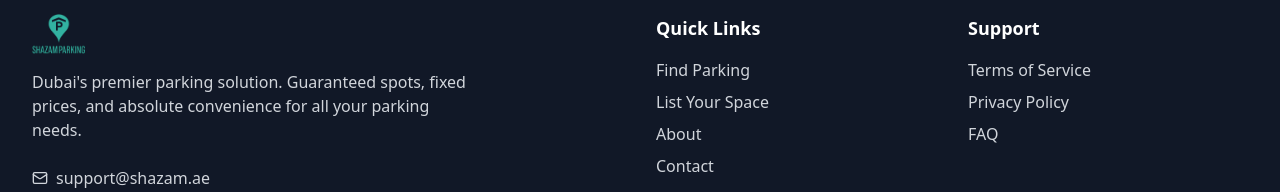
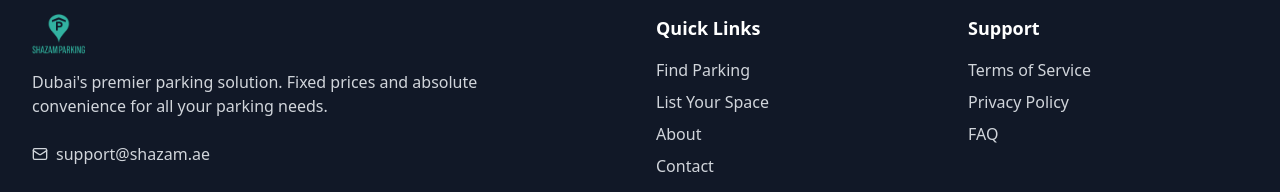
Before and after one commit to digisurf777/park-city-dubai, a React (Vite) app: page /zones/difc in a window 1280 px wide. Shown: the part 2478-2670 px from the top of the page. Built offline with nearby package versions, Linux system fonts and the light colour scheme; no server answers; the database is empty.

Commit message:
Remove "guaranteed" from the website.

```diff
--- a/src/components/Footer.tsx
+++ b/src/components/Footer.tsx
@@ -10,7 +10,7 @@ const Footer = () => {
               <img src="/lovable-uploads/57b00db0-50ff-4536-a807-ccabcb57b49c.png" alt="Shazam Parking" className="h-10 w-auto" />
             </div>
             <p className="text-gray-300 mb-6 max-w-md">
-              Dubai's premier parking solution. Guaranteed spots, fixed prices, and absolute convenience for all your parking needs.
+              Dubai's premier parking solution. Fixed prices and absolute convenience for all your parking needs.
             </p>
             <div className="flex space-x-4">
               <div className="flex items-center text-gray-300">
--- a/src/components/LavableFooter.tsx
+++ b/src/components/LavableFooter.tsx
@@ -17,7 +17,7 @@ const LavableFooter = () => {
               <span className="text-2xl font-bold">Lavable</span>
             </div>
             <p className="text-gray-300 mb-6 max-w-md">
-              Dubai's premier parking solution. Guaranteed spots, fixed prices, and absolute convenience for all your parking needs.
+              Dubai's premier parking solution. Fixed prices and absolute convenience for all your parking needs.
             </p>
             <div className="flex flex-col space-y-2 mb-6">
               <div className="flex items-center text-gray-300">
--- a/src/components/ParkingBookingModal.tsx
+++ b/src/components/ParkingBookingModal.tsx
@@ -218,7 +218,9 @@ export const ParkingBookingModal = ({
               {parkingSpot.description && <p className="text-sm text-muted-foreground mb-4">{parkingSpot.description}</p>}
 
               {parkingSpot.specs && parkingSpot.specs.length > 0 && <div className="flex flex-wrap gap-2">
-                  {parkingSpot.specs.map((spec, index) => {})}
+                  {parkingSpot.specs.map((spec, index) => (
+                    <Badge key={index} variant="secondary" className="text-xs">{spec}</Badge>
+                  ))}
                 </div>}
 
               {/* Benefits Section */}
--- a/src/pages/Index.tsx
+++ b/src/pages/Index.tsx
@@ -283,7 +283,7 @@ const Index = () => {
               {
                 icon: Car,
                 title: "Park & Relax",
-                description: "Arrive at your destination with guaranteed parking"
+                description: "Arrive at your destination with parking available"
               }
             ].map((step, index) => (
               <motion.div
--- a/src/pages/LavableHome.tsx
+++ b/src/pages/LavableHome.tsx
@@ -17,7 +17,7 @@ const LavableHome = () => {
               Welcome to <span className="text-primary">Lavable</span>
             </h1>
             <p className="text-xl text-muted-foreground max-w-3xl mx-auto mb-8">
-              Dubai's premier parking solution. Guaranteed spots, fixed prices, and absolute convenience for all your parking needs.
+              Dubai's premier parking solution. Fixed prices and absolute convenience for all your parking needs.
             </p>
             <div className="flex flex-col sm:flex-row gap-4 justify-center">
               <Button size="lg" asChild>
--- a/src/pages/RentOutYourSpace.tsx
+++ b/src/pages/RentOutYourSpace.tsx
@@ -269,7 +269,7 @@ const RentOutYourSpace = () => {
                 </li>
                 <li className="flex items-center">
                   <CheckCircle className="h-6 w-6 text-primary mr-3" />
-                  Guaranteed monthly tenants
+                  Monthly tenants available
                 </li>
                 <li className="flex items-center">
                   <CheckCircle className="h-6 w-6 text-primary mr-3" />
--- a/src/scripts/insertBlogPosts.ts
+++ b/src/scripts/insertBlogPosts.ts
@@ -145,7 +145,7 @@ const blogPostsData = [
 
         <p class="mb-6 leading-relaxed">Owning a car gives you ultimate flexibility. You control your schedule, can stop for that perfect karak break, and avoid crowded public transport. But the real costs add up: fuel, Salik tolls, maintenance, and of course parking.</p>
 
-        <p class="mb-6 leading-relaxed"><strong>The parking challenge:</strong> Finding a guaranteed spot in areas like Marina, DIFC, or Downtown can be a daily headache.</p>
+        <p class="mb-6 leading-relaxed"><strong>The parking challenge:</strong> Finding a spot in areas like Marina, DIFC, or Downtown can be a daily headache.</p>
 
         <p class="mb-8 leading-relaxed"><strong>Smart solution:</strong> Use <a href="/find-parking" class="text-primary hover:underline">ShazamParking.ae</a> to secure a monthly parking bay. <a href="/rent-out-your-space" class="text-primary hover:underline">Rent a spot</a> near your home or office and skip the daily hunt.</p>
       </div>
@@ -517,7 +517,7 @@ const blogPostsData = [
           <li class="leading-relaxed">🧾🧾🧾🧾 <strong>4 cheques</strong> – Quarterly payments</li>
         </ul>
 
-        <p class="mb-8 leading-relaxed">💡 <strong>Important:</strong> Don't worry about parking! Use <a href="/find-parking" class="text-primary hover:underline">ShazamParking.ae</a> to secure a guaranteed parking spot near your new home.</p>
+        <p class="mb-8 leading-relaxed">💡 <strong>Important:</strong> Don't worry about parking! Use <a href="/find-parking" class="text-primary hover:underline">ShazamParking.ae</a> to secure a parking spot near your new home.</p>
       </div>
 
       <div class="mt-12 mb-8">
```
